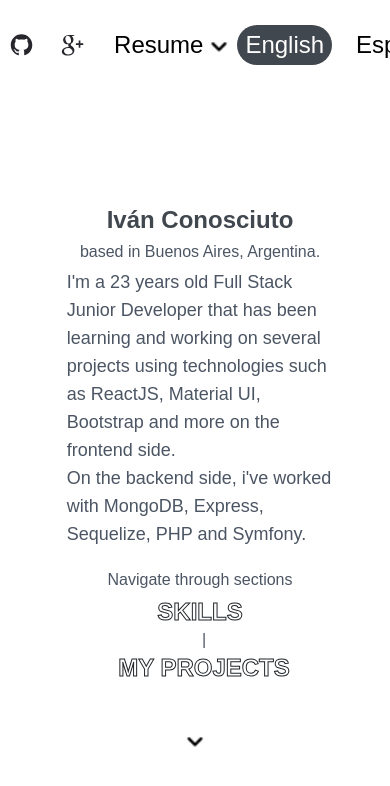
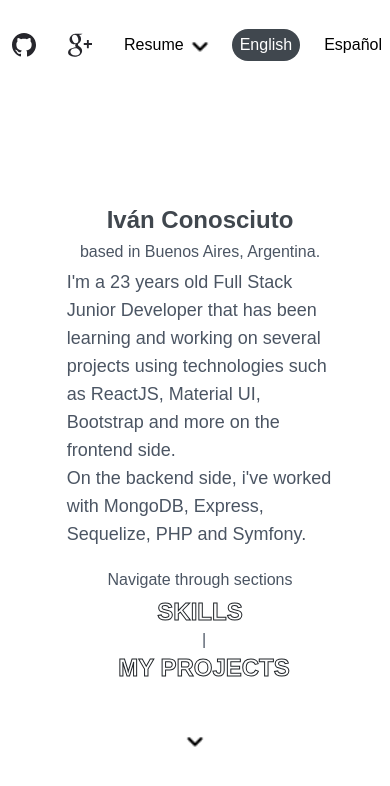
Before and after one commit to IvoFarid/portfolio, a Next.js app: page / in a window 390 px wide. Shown: the top 786 px of the page. Built offline with nearby package versions, Linux system fonts and the light colour scheme; a web font is replaced by a local one.

Commit message:
minor responsiveness fix on phone

```diff
--- a/components/organisms/Header/Header.tsx
+++ b/components/organisms/Header/Header.tsx
@@ -29,11 +29,11 @@ export default function Header({language, setLanguage}: Props) {
         {/* <SocialIcon url="https://linkedin.com" fgColor="#26262c" bgColor="transparent"/> */}
         <SocialIcon url="mailto:ivan99edlp@gmail.com" network="google" fgColor="#26262c" bgColor="transparent" className="hover:outline-1 hover:outline rounded-full transition"/>
         <a href="/CV.pdf" download className="flex items-center select-none transition rounded-full p-1 bg-white hover:outline-1 hover:outline">
-          <p className="text-2xl ml-2">{language==='english' ? 'Resume':'Ver CV'}</p>
+          <p className="sm:text-2xl ml-2">{language==='english' ? 'Resume':'Ver CV'}</p>
           <img src="darrow.png" alt="dasds" className="h-8 w-8" />
         </a>
-        <button onClick={()=>setLanguage('english')} className={`${ language === 'english' ? 'bg-[#40474e] text-white' : 'bg-white' } text-2xl ml-2 py-1 px-2 hover:outline-1 hover:outline rounded-full transition`}>English</button>
-        <button onClick={()=>setLanguage('spanish')} className={`${ language === 'spanish' ? 'bg-[#40474e] text-white' : 'bg-white' } text-2xl ml-2 py-1 px-2 hover:outline-1 hover:outline rounded-full transition`}>Español</button>
+        <button onClick={()=>setLanguage('english')} className={`${ language === 'english' ? 'bg-[#40474e] text-white' : 'bg-white' } sm:text-2xl ml-2 py-1 px-2 hover:outline-1 hover:outline rounded-full transition`}>English</button>
+        <button onClick={()=>setLanguage('spanish')} className={`${ language === 'spanish' ? 'bg-[#40474e] text-white' : 'bg-white' } sm:text-2xl ml-2 py-1 px-2 hover:outline-1 hover:outline rounded-full transition`}>Español</button>
         {/* <div className="absolute top-[30px] -left-[400px] gradient-01 w-[400px] h-[200px] z-0" /> */}
       </motion.div>
     </header>
--- a/components/organisms/Projects/Projects.tsx
+++ b/components/organisms/Projects/Projects.tsx
@@ -15,8 +15,8 @@ export default function Projects({
       whileInView={{opacity:1}}
       transition={{duration:1}}
       className="min-h-screen relative flex flex-col lg:max-w-4xl 2xl:max-w-7xl xl:max-w-6xl min-w-[400px] mx-auto z-0 items-center">
-      <h3 className="2xl:text-5xl lg:text-4xl sm:text-3xl text-2xl font-bold absolute 2xl:top-32 xl:top-[4.5rem] text-[#40474e]">{language==='english'?"Projects":'Proyectos'}</h3>
-      <div className="absolute md:top-32 xl:top-[7.5rem] 2xl:top-48 grid lg:grid-cols-2 xl:grid-cols-3 gap-4 grid-flow-row px-6 pt-0 pb-5">
+      <h3 className="2xl:text-5xl lg:text-4xl sm:text-3xl text-2xl font-bold absolute -mb-10 2xl:top-32 xl:top-[4.5rem] text-[#40474e]">{language==='english'?"Projects":'Proyectos'}</h3>
+      <div className="absolute top-16 xl:top-[7.5rem] 2xl:top-48 grid lg:grid-cols-2 xl:grid-cols-3 gap-4 grid-flow-row px-6 pt-0 pb-5">
         {
           language==='english' ? (
             allProjectsEn.map((project,idx)=>{
--- a/components/organisms/Skills/Skills.tsx
+++ b/components/organisms/Skills/Skills.tsx
@@ -29,7 +29,7 @@ export default function Skills({language}: Props) {
             }
         </div>
       </div>
-      <img src="darrow.png" alt="sdadsa" className="2xl:mt-[5rem] xl:mt-[2rem] h-8 w-8" />
+      <img src="darrow.png" alt="sdadsa" className="2xl:mt-[5rem] xl:mt-[2rem] mt-8 h-8 w-8" />
     </div>
   )
 }
--- a/pages/index.tsx
+++ b/pages/index.tsx
@@ -20,7 +20,7 @@ export default function Home() {
       <section id="skills" className="">
         <Skills language={language}/>
       </section>
-      <section id="projects" className="h-full">
+      <section id="projects" className="">
         <Projects language={language}/>
       </section>
     </div>
```
